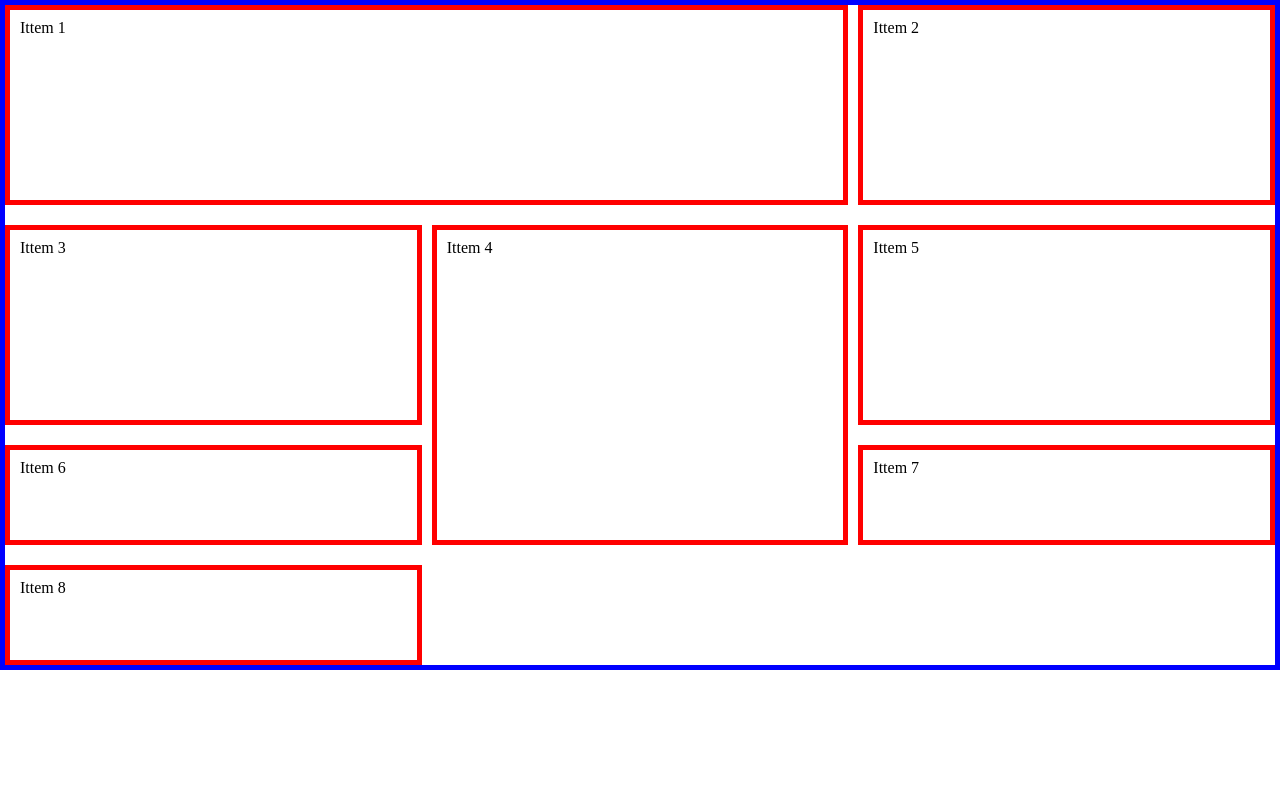
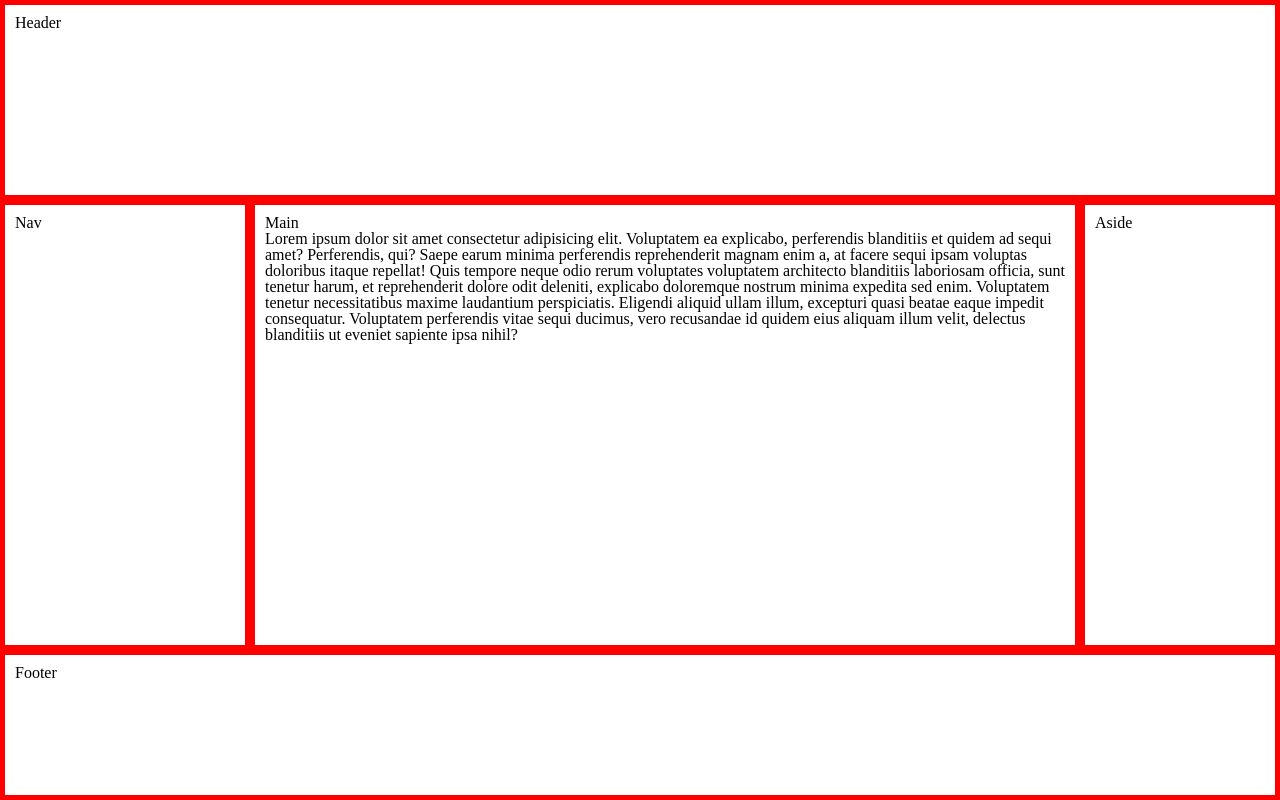
Before and after one commit to Illiakalinin/Lesson_23.10_grid, a plain HTML site: page index.html in a window 1280 px wide. Drawn offline with Linux system fonts and the light colour scheme.

Commit message:
Add page structure

```diff
--- a/css/style.css
+++ b/css/style.css
@@ -2,73 +2,31 @@
   box-sizing: border-box;
 }
 
-.outerBlock {
-  border: 5px solid blue;
-  /* height: 700px; */
+body {
+  display: grid;
+  grid-template-columns: 250px 1fr 200px;
+  grid-template-rows: 200px 1fr 150px;
+
+  min-height: 100vh;
 }
 
-.innerBlock {
+header,
+footer {
+  grid-column-start: 1;
+  grid-column-end: 4;
+}
+body > * {
+  padding: 10px;
   border: 5px solid red;
-  padding: 10px;
-  /* width: 80px; */
-  /* height: 50px; */
-  /* margin: 5px; */
 }
-
-.gridContainer {
-  display: grid;
-
-  /* задання сітки*/
-  /* grid-template-columns: repeat(3, 150px); */
-  /* grid-template-columns: 1fr 3fr 200px; */
-  grid-template-columns: repeat(3, 1fr);
-  grid-template-rows: repeat(2, 200px);
-  /* grid-template: grid-template-rows / grid-template-rows; */
-  /* grid-template: 100px 100px / 100px 100px 100px 200px; */
-
-  /* неявні гріди */
-  /* grid-auto-flow: column; */
-  /* grid-auto-columns: 100px; */
-  grid-auto-rows: 100px;
-
-  /* відступи між комірками */
-  column-gap: 10px;
-  row-gap: 20px;
-
-  /* place- = align- justify- */
-  /* розташування стовпців і рядків */
-  /* justify-content: space-between; */
-  align-content: center;
-  place-content: center space-between;
-
-  /* розташування елементів стовпця/рядка в комірці стовпця/рядку */
-  /* justify-items: center; */
-  /* align-items: start; */
-  /* place-items: start center; */
+@media screen and (max-width: 768px) {
+  body {
+    grid-template-columns: 1fr;
+    grid-template-rows: 200px auto auto auto 150px;
+  }
+  header,
+  footer {
+    grid-column-start: 1;
+    grid-column-end: 2;
+  }
 }
-
-.area {
-}
-
-.area:first-child {
-  /* justify-self: end; */
-  /* align-self: start; */
-  /* place-self: start end; */
-  grid-column-start: 1;
-  grid-column-end: 3;
-}
-
-/* Поставити item5 у  нижньому лівому куті */
-.area:nth-child(4) {
-  justify-self: stretch;
-  /* align-self: end; */
-  /* place-self: end start; */
-  /* 2 комірки по висоті: */
-  /* grid-column-start: 2;
-  grid-column-end: 3; */
-  grid-column: 2 / 3;
-  /* grid-row-start: 2;
-  grid-row-end: 4; */
-  grid-row: 2 / 4;
-  /* grid-area: 2 / 2 / 4 / 3; */
-}
--- a/index.html
+++ b/index.html
@@ -11,16 +11,22 @@
 </head>
 
 <body>
-  <div class="outerBlock gridContainer">
-    <div class="innerBlock area">Ittem 1</div>
-    <div class="innerBlock area">Ittem 2</div>
-    <div class="innerBlock area">Ittem 3</div>
-    <div class="innerBlock area">Ittem 4</div>
-    <div class="innerBlock area">Ittem 5</div>
-    <div class="innerBlock area">Ittem 6</div>
-    <div class="innerBlock area">Ittem 7</div>
-    <div class="innerBlock area">Ittem 8</div>
-  </div>
+  <header>Header</header>
+  <nav>Nav</nav>
+  <main>
+    <h1>Main</h1>
+    <p>
+      Lorem ipsum dolor sit amet consectetur adipisicing elit. Voluptatem ea explicabo, perferendis blanditiis et
+      quidem ad sequi amet? Perferendis, qui? Saepe earum minima perferendis reprehenderit magnam enim a, at facere
+      sequi ipsam voluptas doloribus itaque repellat! Quis tempore neque odio rerum voluptates voluptatem architecto
+      blanditiis laboriosam officia, sunt tenetur harum, et reprehenderit dolore odit deleniti, explicabo doloremque
+      nostrum minima expedita sed enim. Voluptatem tenetur necessitatibus maxime laudantium perspiciatis. Eligendi
+      aliquid ullam illum, excepturi quasi beatae eaque impedit consequatur. Voluptatem perferendis vitae sequi ducimus,
+      vero recusandae id quidem eius aliquam illum velit, delectus blanditiis ut eveniet sapiente ipsa nihil?
+    </p>
+  </main>
+  <aside>Aside</aside>
+  <footer>Footer</footer>
 </body>
 
 </html>
```
